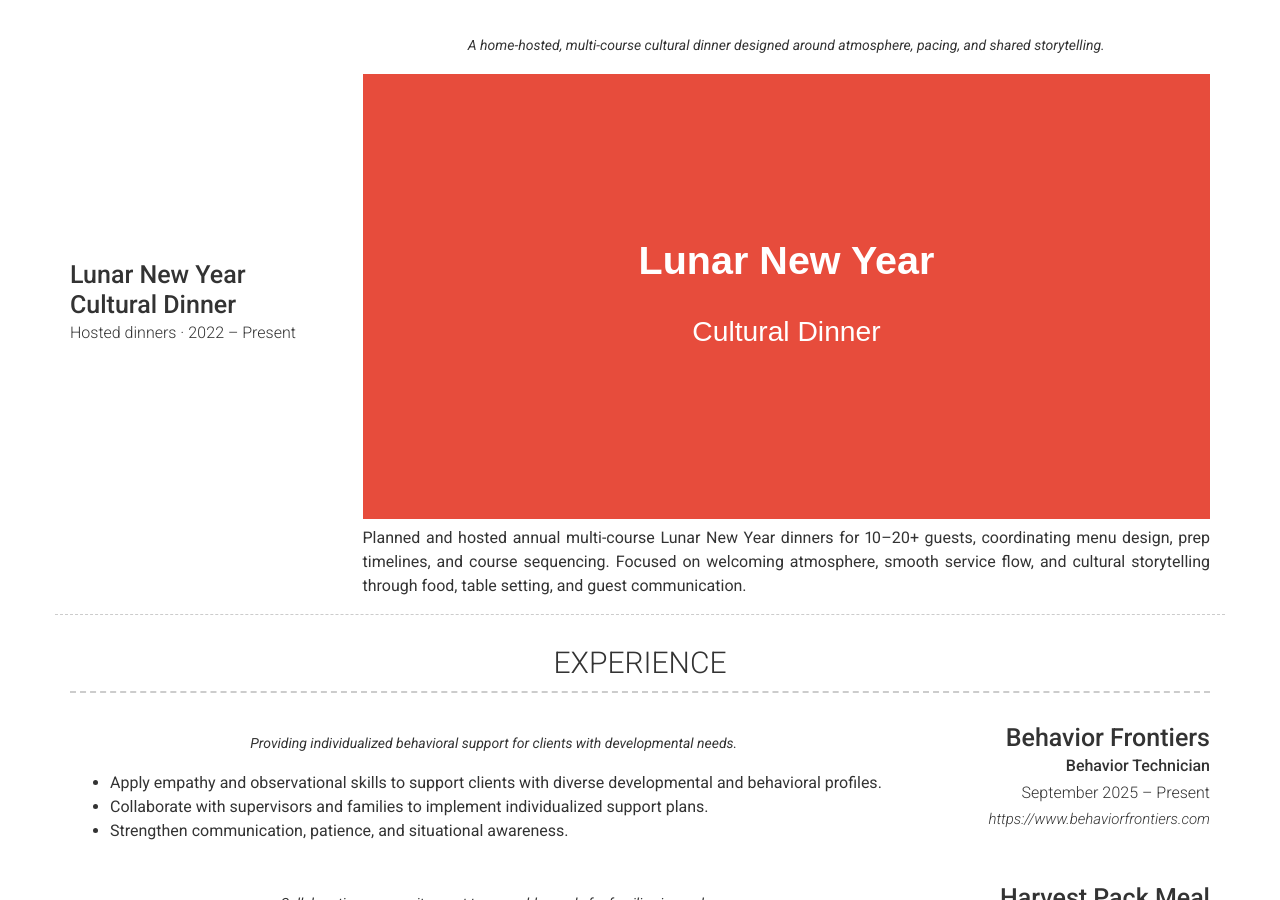
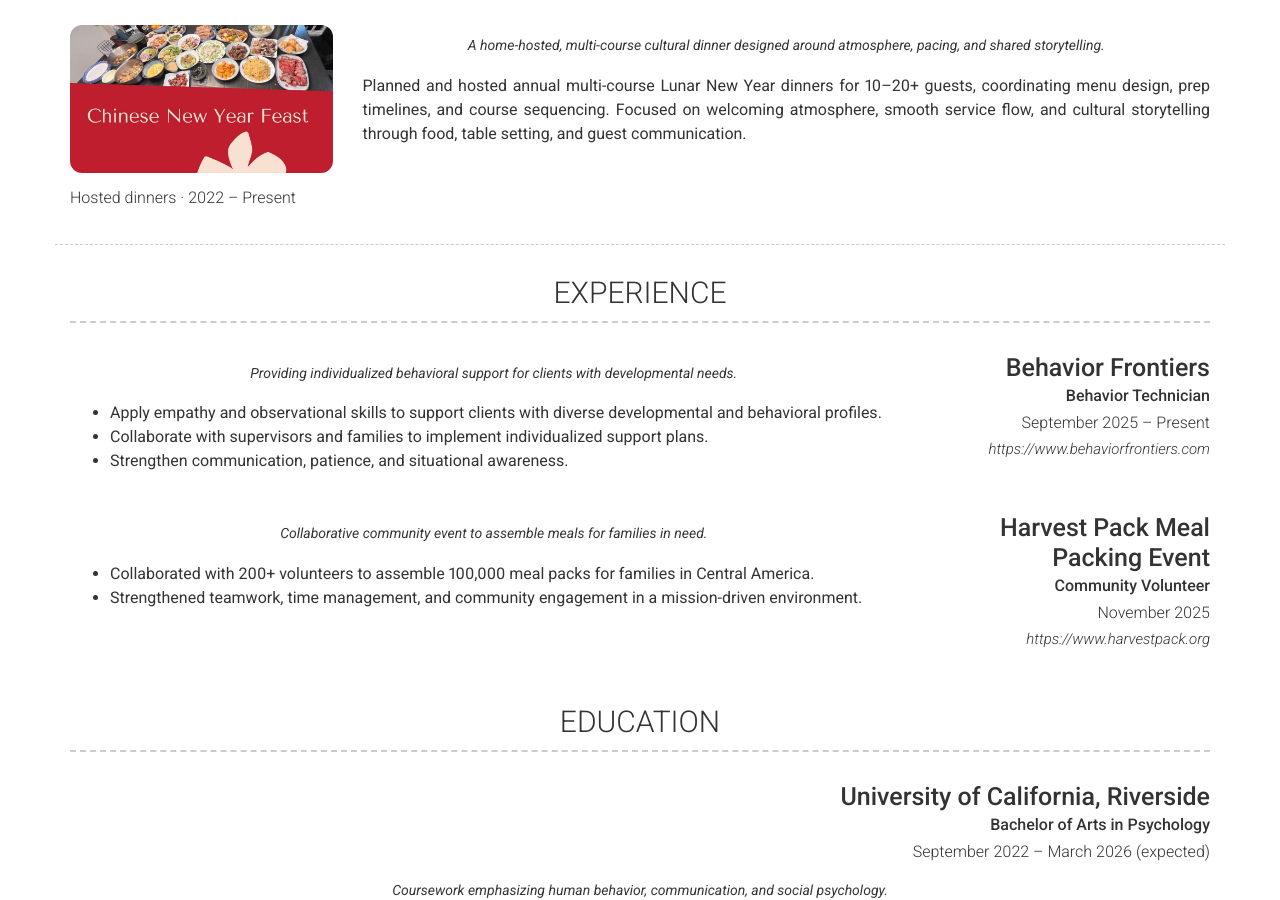
Before and after one commit to yueyiliao/YueyiCreatesExperience, a Jekyll site: the page built from index.md, in a window 1280 px wide and 900 px high, scrolled down 1104 px. Built offline with Jekyll 4.4.1, drawn with Linux system fonts in a browser that asks for light colours; nearby versions of some CDN libraries.

Commit message:
Update _config.yml

```diff
--- a/_config.yml
+++ b/_config.yml
@@ -55,14 +55,12 @@ content:
 
       - layout: left
         border: weak
-        title: Lunar New Year Cultural Dinner
+        title: "<img src='images/lunar-new-year-cover.jpg' width='380' style='border-radius:12px; margin-bottom:12px;' />"
         caption: Hosted dinners · 2022 – Present
         quote: >
           A home-hosted, multi-course cultural dinner designed around atmosphere,
           pacing, and shared storytelling.
         description: |
-          ![Lunar New Year Cultural Dinner](images/lunar-new-year-cover.svg)
-
           Planned and hosted annual multi-course Lunar New Year dinners for
           10–20+ guests, coordinating menu design, prep timelines, and course
           sequencing. Focused on welcoming atmosphere, smooth service flow, and
```
